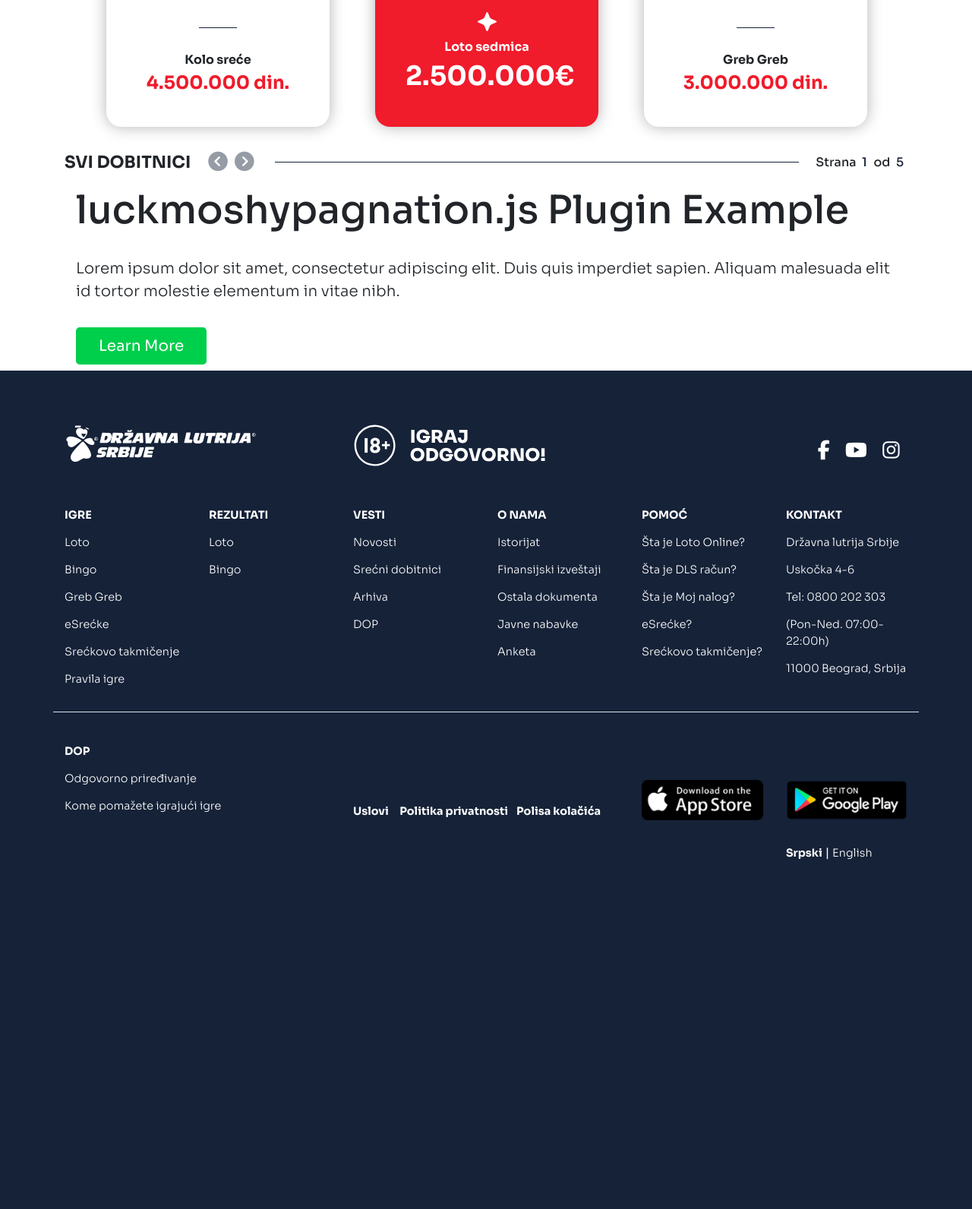
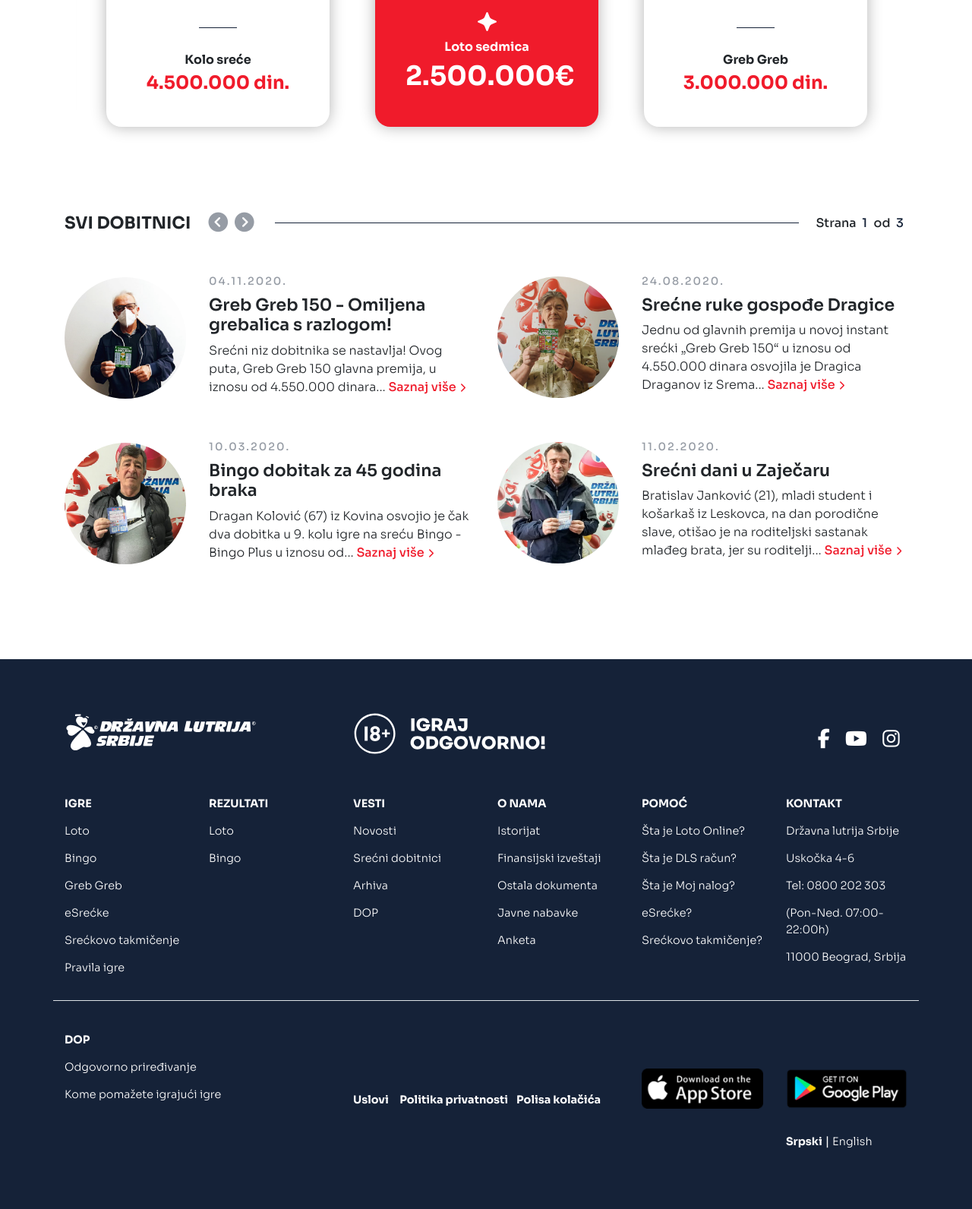
Before and after one commit to millan89/redesign, a PHP site: page /dobitnici.html in a window 1280 px wide. Shown: the part 789-2381 px from the top of the page at 76% size. Before the commit the page ends 1921 px from the top, so only its background shows below. Run offline with PHP 8.4, Linux system fonts and the light colour scheme; some libraries are stand-ins or nearby versions; some web fonts are replaced.

Commit message:
gotova paginacija na dobitnici.html

```diff
--- a/css/style-1.css
+++ b/css/style-1.css
@@ -1413,6 +1413,10 @@
 	color: var(--brand-dark-gray);
 }
 
+.all-winners {
+	margin: 80px 0 120px;
+}
+
 .page-mimi {
 	display:none
 }
@@ -1433,6 +1437,7 @@
 	border-radius: 0;
 	align-items: center;
 	font-weight: 500;
+	margin-bottom: 50px;
 }
 
 .pagination .page-link {
@@ -1481,6 +1486,38 @@
 	background-color: var(--brand-dark-gray);
 	background: linear-gradient(to right, transparent, transparent 3%, var(--brand-dark-gray) 3%, var(--brand-dark-gray) 97%, transparent 97%, transparent 100%);
 }
+
+.winnerBox__img {
+	display: flex;
+	justify-content: center;
+}
+
+.winnerBox__img img {
+	border-radius: 50%;
+	max-width: 100%;
+	width: 260px;
+}
+
+.winnerBox__txt .wBt-date {
+	font-size: 14px;
+	letter-spacing: 2px;
+	font-weight: 500;
+	color: var(--brand-darker-gray);
+}
+
+.winnerBox__txt .wBt-headline {
+	font-size: 22px;
+	font-weight: 600;
+}
+
+.winnerBox__txt .wBt-link {
+	font-size: 16px;
+}
+
+.winnerBox__txt .wBt-link .link-arrow {
+	font-weight: 500;
+}
+
 
 /* Large devices (desktops, less than 1200px) */
 @media (max-width: 1199.98px) {
--- a/dobitnici.html
+++ b/dobitnici.html
@@ -97,7 +97,7 @@
     <!-- DOBITNICI HERO -->
 
     <!-- DOBITNICI CAROUSEL -->
-    <div class="dobitnici-carousel-wrapper container">
+    <section class="dobitnici-carousel-wrapper container">
 
         <div class="games-btn games-btns--dobitnici">
             <button type="button" id="prevv" class="slick-prev">Previous</button>
@@ -189,8 +189,10 @@
             <button type="button" id="nextt" class="slick-next">Next</button>
         </div>
 
-    </div>
+    </section>
+    <!-- DOBITNICI CAROUSEL -->
 
+    <!-- ALL WINNERS -->
     <section class="all-winners">
         <div class="container">
             <div class="row">
@@ -202,52 +204,278 @@
             </div>
             <div class="row">
                 <div class="col-12">
+
                     <div class="page-mimi" id="container-pagnation1">
-                        <div class="container">
-                           <h1 class="">luckmoshypagnation.js Plugin Example</h1><br>
-                        <p class="lead">Lorem ipsum dolor sit amet, consectetur adipiscing elit. Duis quis imperdiet sapien. Aliquam malesuada elit id tortor molestie elementum in vitae nibh.  </p><br>
-                        <p><a class="btn btn-lg btn-success" href="#" role="button">Learn More</a></p>
+                        <div class="row">
+
+                            <div class="col-lg-6">
+                                <div class="winnerBox mb-5">
+                                    <div class="row align-items-center">
+                                        <div class="winnerBox__img col-lg-4 mb-4 mb-lg-0">
+                                            <img src="images/dobitnici/win01news.png" alt="">
+                                        </div>
+                                        <div class="winnerBox__txt col-lg-8">
+                                            <p class="wBt-date">04.11.2020.</p>
+                                            <h4 class="wBt-headline">Greb Greb 150 - Omiljena grebalica s razlogom!</h4>
+                                            <p class="wBt-link">
+                                                Srećni niz dobitnika se nastavlja! Ovog puta,
+                                                Greb Greb 150 glavna premija, u iznosu od
+                                                4.550.000 dinara...
+                                                <a href="#." class="link-arrow link-arrow--red">Saznaj više</a>
+                                            </p>
+                                        </div>
+                                    </div>
+                                </div>
+                            </div>
+
+                            <div class="col-lg-6">
+                                <div class="winnerBox mb-5">
+                                    <div class="row align-items-center">
+                                        <div class="winnerBox__img col-lg-4 mb-4 mb-lg-0">
+                                            <img src="images/dobitnici/win02news.png" alt="">
+                                        </div>
+                                        <div class="winnerBox__txt col-lg-8">
+                                            <p class="wBt-date">24.08.2020.</p>
+                                            <h4 class="wBt-headline">Srećne ruke gospođe Dragice</h4>
+                                            <p class="wBt-link">
+                                                Jednu od glavnih premija u novoj instant
+                                                srećki „Greb Greb 150“ u iznosu od
+                                                4.550.000 dinara osvojila je Dragica
+                                                Draganov iz Srema...
+                                                <a href="#." class="link-arrow link-arrow--red">Saznaj više</a>
+                                            </p>
+                                        </div>
+                                    </div>
+                                </div>
+                            </div>
+
+                            <div class="col-lg-6">
+                                <div class="winnerBox mb-5 mb-lg-0">
+                                    <div class="row align-items-center">
+                                        <div class="winnerBox__img col-lg-4 mb-4 mb-lg-0">
+                                            <img src="images/dobitnici/win03news.png" alt="">
+                                        </div>
+                                        <div class="winnerBox__txt col-lg-8">
+                                            <p class="wBt-date">10.03.2020.</p>
+                                            <h4 class="wBt-headline">Bingo dobitak za 45 godina braka</h4>
+                                            <p class="wBt-link">
+                                                Dragan Kolović (67) iz Kovina osvojio je čak
+                                                dva dobitka u 9. kolu igre na sreću Bingo -
+                                                Bingo Plus u iznosu od...
+                                                <a href="#." class="link-arrow link-arrow--red">Saznaj više</a>
+                                            </p>
+                                        </div>
+                                    </div>
+                                </div>
+                            </div>
+
+                            <div class="col-lg-6">
+                                <div class="winnerBox">
+                                    <div class="row align-items-center">
+                                        <div class="winnerBox__img col-lg-4 mb-4 mb-lg-0">
+                                            <img src="images/dobitnici/win04news.png" alt="">
+                                        </div>
+                                        <div class="winnerBox__txt col-lg-8">
+                                            <p class="wBt-date">11.02.2020.</p>
+                                            <h4 class="wBt-headline">Srećni dani u Zaječaru</h4>
+                                            <p class="wBt-link">
+                                                Bratislav Janković (21), mladi student i
+                                                košarkaš iz Leskovca, na dan porodične slave,
+                                                otišao je na roditeljski sastanak mlađeg
+                                                brata, jer su roditelji...
+                                                <a href="#." class="link-arrow link-arrow--red">Saznaj više</a>
+                                            </p>
+                                        </div>
+                                    </div>
+                                </div>
+                            </div>
+
                         </div>
-                     </div>
-                     <div class="page-mimi" id="container-pagnation2">
-                        <h1 class="">A Pagination Plugin</h1>
-                        <p class="lead">Duis at massa nulla. Etiam blandit elit eget velit mollis, vel molestie dui rhoncus. Proin et euismod leo. Curabitur a dignissim velit. Integer sed diam lacus.</p>
-                        <p><a class="btn btn-lg btn-success" href="#" role="button">Mwalimu Nyerere</a></p>
-                     </div>
-                     <div class="page-mimi" id="container-pagnation3">
-                        <h1 class="">Based On Bootstrap 4</h1>
-                        <p> Suspendisse sit amet sem a lectus fermentum vestibulum. Integer volutpat, lorem in tempor maximus, purus diam eleifend risus, vel cursus tortor quam at est. </p>
-                        <p>
-                           <a class="btn btn-lg btn-primary" href="../../components/navbar" role="button">View navbar docs »</a>
-                        </p>
-                     </div>
-                     <div class="page-mimi" id="container-pagnation4">
-                        <h1 style="-webkit-user-select: auto;">Supports Any Content</h1>
-                        <p class="lead" style="-webkit-user-select: auto;">Aliquam nec elit pulvinar, fermentum elit quis, euismod nisi. Maecenas luctus sodales dictum. Aliquam vestibulum arcu eu turpis tincidunt convallis.</p>
-                        <p style="-webkit-user-select: auto;"><a class="btn btn-lg btn-success" href="#" role="button" style="-webkit-user-select: auto;">Get started today</a></p>
-                     </div>
-                     <div class="page-mimi" id="container-pagnation5">
-                        <h1 class="cover-heading">And Even AJAX</h1>
-                        <p class="lead">Quisque eget congue tortor. Suspendisse in ante ut lorem commodo volutpat cursus dapibus nulla. Nunc sed velit fermentum, mattis magna ac, condimentum lectus.</p>
-                        <p class="lead">
-                           <a href="#" class="btn btn-lg btn-primary">Learn more</a>
-                        </p>
-                     </div>
+                    </div>
+
+                    <div class="page-mimi" id="container-pagnation2">
+                        <div class="row">
+
+                            <div class="col-lg-6">
+                                <div class="winnerBox mb-5">
+                                    <div class="row align-items-center">
+                                        <div class="winnerBox__img col-lg-4 mb-4 mb-lg-0">
+                                            <img src="images/dobitnici/win01news.png" alt="">
+                                        </div>
+                                        <div class="winnerBox__txt col-lg-8">
+                                            <p class="wBt-date">04.11.2019.</p>
+                                            <h4 class="wBt-headline">Greb Greb 150 - Omiljena grebalica s razlogom!</h4>
+                                            <p class="wBt-link">
+                                                Srećni niz dobitnika se nastavlja! Ovog puta,
+                                                Greb Greb 150 glavna premija, u iznosu od
+                                                4.550.000 dinara...
+                                                <a href="#." class="link-arrow link-arrow--red">Saznaj više</a>
+                                            </p>
+                                        </div>
+                                    </div>
+                                </div>
+                            </div>
+
+                            <div class="col-lg-6">
+                                <div class="winnerBox mb-5">
+                                    <div class="row align-items-center">
+                                        <div class="winnerBox__img col-lg-4 mb-4 mb-lg-0">
+                                            <img src="images/dobitnici/win04news.png" alt="">
+                                        </div>
+                                        <div class="winnerBox__txt col-lg-8">
+                                            <p class="wBt-date">11.02.2019.</p>
+                                            <h4 class="wBt-headline">Srećni dani u Zaječaru</h4>
+                                            <p class="wBt-link">
+                                                Bratislav Janković (21), mladi student i
+                                                košarkaš iz Leskovca, na dan porodične slave,
+                                                otišao je na roditeljski sastanak mlađeg
+                                                brata, jer su roditelji...
+                                                <a href="#." class="link-arrow link-arrow--red">Saznaj više</a>
+                                            </p>
+                                        </div>
+                                    </div>
+                                </div>
+                            </div>
+
+                            <div class="col-lg-6">
+                                <div class="winnerBox mb-5 mb-lg-0">
+                                    <div class="row align-items-center">
+                                        <div class="winnerBox__img col-lg-4 mb-4 mb-lg-0">
+                                            <img src="images/dobitnici/win02news.png" alt="">
+                                        </div>
+                                        <div class="winnerBox__txt col-lg-8">
+                                            <p class="wBt-date">24.08.2019.</p>
+                                            <h4 class="wBt-headline">Srećne ruke gospođe Dragice</h4>
+                                            <p class="wBt-link">
+                                                Jednu od glavnih premija u novoj instant
+                                                srećki „Greb Greb 150“ u iznosu od
+                                                4.550.000 dinara osvojila je Dragica
+                                                Draganov iz Srema...
+                                                <a href="#." class="link-arrow link-arrow--red">Saznaj više</a>
+                                            </p>
+                                        </div>
+                                    </div>
+                                </div>
+                            </div>
+
+                            <div class="col-lg-6">
+                                <div class="winnerBox">
+                                    <div class="row align-items-center">
+                                        <div class="winnerBox__img col-lg-4 mb-4 mb-lg-0">
+                                            <img src="images/dobitnici/win03news.png" alt="">
+                                        </div>
+                                        <div class="winnerBox__txt col-lg-8">
+                                            <p class="wBt-date">10.03.2019.</p>
+                                            <h4 class="wBt-headline">Bingo dobitak za 45 godina braka</h4>
+                                            <p class="wBt-link">
+                                                Dragan Kolović (67) iz Kovina osvojio je čak
+                                                dva dobitka u 9. kolu igre na sreću Bingo -
+                                                Bingo Plus u iznosu od...
+                                                <a href="#." class="link-arrow link-arrow--red">Saznaj više</a>
+                                            </p>
+                                        </div>
+                                    </div>
+                                </div>
+                            </div>
+
+                        </div>
+                    </div>
+
+                    <div class="page-mimi" id="container-pagnation3">
+                        <div class="row">
+
+                            <div class="col-lg-6">
+                                <div class="winnerBox mb-5">
+                                    <div class="row align-items-center">
+                                        <div class="winnerBox__img col-lg-4 mb-4 mb-lg-0">
+                                            <img src="images/dobitnici/win01news.png" alt="">
+                                        </div>
+                                        <div class="winnerBox__txt col-lg-8">
+                                            <p class="wBt-date">04.11.2018.</p>
+                                            <h4 class="wBt-headline">Greb Greb 150 - Omiljena grebalica s razlogom!</h4>
+                                            <p class="wBt-link">
+                                                Srećni niz dobitnika se nastavlja! Ovog puta,
+                                                Greb Greb 150 glavna premija, u iznosu od
+                                                4.550.000 dinara...
+                                                <a href="#." class="link-arrow link-arrow--red">Saznaj više</a>
+                                            </p>
+                                        </div>
+                                    </div>
+                                </div>
+                            </div>
+
+                            <div class="col-lg-6">
+                                <div class="winnerBox mb-5">
+                                    <div class="row align-items-center">
+                                        <div class="winnerBox__img col-lg-4 mb-4 mb-lg-0">
+                                            <img src="images/dobitnici/win02news.png" alt="">
+                                        </div>
+                                        <div class="winnerBox__txt col-lg-8">
+                                            <p class="wBt-date">24.08.2018.</p>
+                                            <h4 class="wBt-headline">Srećne ruke gospođe Dragice</h4>
+                                            <p class="wBt-link">
+                                                Jednu od glavnih premija u novoj instant
+                                                srećki „Greb Greb 150“ u iznosu od
+                                                4.550.000 dinara osvojila je Dragica
+                                                Draganov iz Srema...
+                                                <a href="#." class="link-arrow link-arrow--red">Saznaj više</a>
+                                            </p>
+                                        </div>
+                                    </div>
+                                </div>
+                            </div>
+
+                            <div class="col-lg-6">
+                                <div class="winnerBox mb-5 mb-lg-0">
+                                    <div class="row align-items-center">
+                                        <div class="winnerBox__img col-lg-4 mb-4 mb-lg-0">
+                                            <img src="images/dobitnici/win03news.png" alt="">
+                                        </div>
+                                        <div class="winnerBox__txt col-lg-8">
+                                            <p class="wBt-date">10.03.2018.</p>
+                                            <h4 class="wBt-headline">Bingo dobitak za 45 godina braka</h4>
+                                            <p class="wBt-link">
+                                                Dragan Kolović (67) iz Kovina osvojio je čak
+                                                dva dobitka u 9. kolu igre na sreću Bingo -
+                                                Bingo Plus u iznosu od...
+                                                <a href="#." class="link-arrow link-arrow--red">Saznaj više</a>
+                                            </p>
+                                        </div>
+                                    </div>
+                                </div>
+                            </div>
+
+                            <div class="col-lg-6">
+                                <div class="winnerBox">
+                                    <div class="row align-items-center">
+                                        <div class="winnerBox__img col-lg-4 mb-4 mb-lg-0">
+                                            <img src="images/dobitnici/win04news.png" alt="">
+                                        </div>
+                                        <div class="winnerBox__txt col-lg-8">
+                                            <p class="wBt-date">11.02.2018.</p>
+                                            <h4 class="wBt-headline">Srećni dani u Zaječaru</h4>
+                                            <p class="wBt-link">
+                                                Bratislav Janković (21), mladi student i
+                                                košarkaš iz Leskovca, na dan porodične slave,
+                                                otišao je na roditeljski sastanak mlađeg
+                                                brata, jer su roditelji...
+                                                <a href="#." class="link-arrow link-arrow--red">Saznaj više</a>
+                                            </p>
+                                        </div>
+                                    </div>
+                                </div>
+                            </div>
+
+                        </div>
+                    </div>
+
                 </div>
             </div>
         </div>
     </section>
+    <!-- ALL WINNERS -->
 
 
-
-
-  <div class="container">
-
-
-
-
-
-  </div>
 
     <!-- FOOTER -->
     <footer class="footer">
@@ -380,7 +608,7 @@
     <script>
         $(document).ready(function() {
             $('#luckmoshy1').luckmoshyPagination({
-                totalPages: 5,
+                totalPages: 3,
                 // the current page that show on start
                 startPage: 1,
 
```
Also changed, not shown: images/dobitnici/win01news.png (added), images/dobitnici/win02news.png (added), images/dobitnici/win03news.png (added), images/dobitnici/win04news.png (added).
